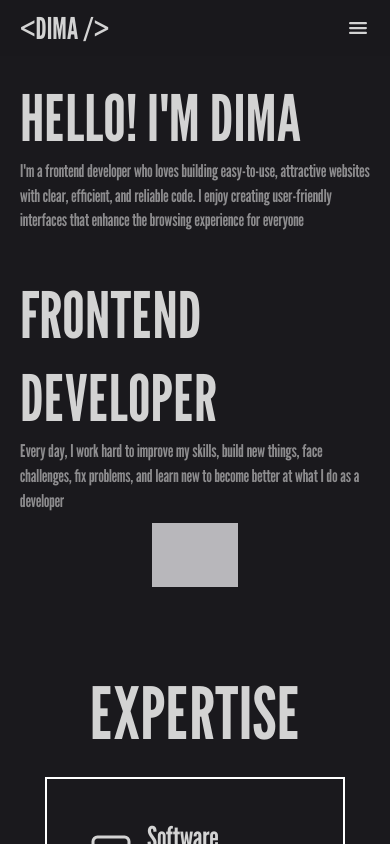
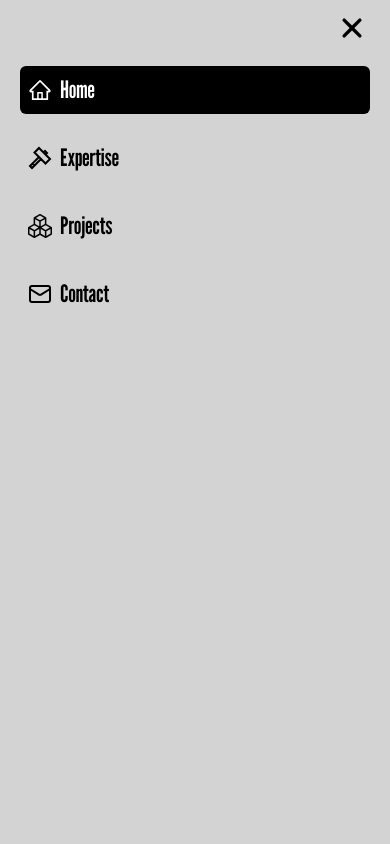
Before and after one commit to DimaShamoev/Web_Portfolio, a React (Vite) app: page / in a window 390 px wide. Both pictures are taken after a click on the element 358 px from the left and 28 px from the top of the page. Shown: the top 844 px of the page. Built offline with nearby package versions, Linux system fonts and the light colour scheme; grey boxes are pictures that could not be loaded.

Commit message:
finished first verision of portfolio

```diff
--- a/package.json
+++ b/package.json
@@ -19,7 +19,8 @@
     "react-hook-form": "^7.56.4",
     "react-icons": "^5.5.0",
     "react-router-dom": "^7.6.0",
-    "tailwindcss": "^4.1.6"
+    "tailwindcss": "^4.1.6",
+    "zustand": "^5.0.4"
   },
   "devDependencies": {
     "@eslint/js": "^9.25.0",
--- /dev/null
+++ b/src/components/Aside.tsx
@@ -0,0 +1,49 @@
+import { IoClose } from "react-icons/io5"
+import AsideLinks from "./UI/AsideLinks"
+import { LuMail } from "react-icons/lu"
+import { BsBoxes } from "react-icons/bs"
+import { GrTools } from "react-icons/gr"
+import { AiOutlineHome } from "react-icons/ai"
+import { useAsideStore } from "../store/UseAsideStore"
+
+const Aside: React.FunctionComponent = () => {
+
+    const toggleAside = useAsideStore((state) => state.toggleAside)
+    const asideOpen = useAsideStore((state) => state.isAsideOpen)
+
+    return (
+        <div className={`fixed z-5 text-black ${asideOpen ? 'inset-0' : ''}`}>
+            <div
+                className={`layout fixed  bg-black/50 ${asideOpen ? 'inset-0' : 'hidden'} `}
+                onClick={toggleAside}
+            ></div>
+
+            <aside className={`aside fixed top-0 bottom-0 w-full max-w-[450px] z-[5] bg-[#D3D3D3] sm-box-padding flex flex-col gap-5 transition-all duration-200 ${asideOpen ? 'right-[0px]' : 'right-[-450px]'}`}>
+                <div
+                    className="close-btn flex justify-end text-4xl cursor-pointer"
+                    onClick={toggleAside}
+                >
+                    <IoClose />
+                </div>
+                <div className="links">
+                    <ul className="flex flex-col gap-5">
+                        <AsideLinks link="/" Icon={AiOutlineHome}>
+                            Home
+                        </AsideLinks>
+                        <AsideLinks link="/expertise" Icon={GrTools}>
+                            Expertise
+                        </AsideLinks>
+                        <AsideLinks link="/projects" Icon={BsBoxes}>
+                            Projects
+                        </AsideLinks>
+                        <AsideLinks link="/contact" Icon={LuMail}>
+                            Contact
+                        </AsideLinks>
+                    </ul>
+                </div>
+            </aside>
+        </div>
+    )
+}
+
+export default Aside
--- a/src/components/Footer.tsx
+++ b/src/components/Footer.tsx
@@ -28,7 +28,9 @@ const Footer: React.FunctionComponent = () => {
                             </motion.div>
                         </div>
                         <div className="cv-download">
-                            <a href="#" className="uppercase bg-black text-white border-4 border-transparent py-2 px-2 rounded-lg transition-colors duration-300 hover:bg-white hover:text-black hover:border-black">Download CV</a>
+                            <a href="/assets/DimaShamoev_CV.pdf" download className="uppercase bg-black text-white border-4 border-transparent py-2 px-2 rounded-lg transition-colors duration-300 hover:bg-white hover:text-black hover:border-black">
+                                Download CV
+                            </a>
                         </div>
                     </div>
                     <motion.div
--- a/src/components/Header.tsx
+++ b/src/components/Header.tsx
@@ -3,8 +3,12 @@ import { headerTopToBottomAnim } from "../animations/headerAnimations"
 import { motion } from "framer-motion";
 import AnimatedLinks from "./UI/AnimatedLinks";
 import { Link } from "react-router-dom";
+import { useAsideStore } from "../store/UseAsideStore";
 
 const Header: React.FunctionComponent = () => {
+
+    const toggleAside = useAsideStore(state => state.toggleAside)
+
     return (
         <header className="flex justify-between items-center sm-box-padding backdrop-blur-md bg-[#1A191D]/70 container">
             <div className="header-wrapper flex items-center justify-between w-full">
@@ -28,7 +32,12 @@ const Header: React.FunctionComponent = () => {
                         <AnimatedLinks link="/projects">Projects</AnimatedLinks>
                         <AnimatedLinks link="/contact">Contact</AnimatedLinks>
                     </ul>
-                    <span className="cursor-pointer text-2xl sm:hidden"><IoMenu /></span>
+                    <span
+                        className="cursor-pointer text-2xl sm:hidden"
+                        onClick={toggleAside}
+                    >
+                        <IoMenu />
+                    </span>
                 </motion.nav>
             </div>
         </header>
--- /dev/null
+++ b/src/components/UI/AsideLinks.tsx
@@ -0,0 +1,27 @@
+import type { IconType } from "react-icons"
+import { NavLink } from "react-router-dom"
+import { useAsideStore } from "../../store/UseAsideStore"
+
+interface IAsideLinksProps {
+    link: string
+    Icon: IconType
+    children: React.ReactNode
+}
+
+const AsideLinks: React.FunctionComponent<IAsideLinksProps> = ({ link, children, Icon }) => {
+
+    const toggleAside = useAsideStore(state => state.toggleAside)
+
+    return (
+        <li>
+            <NavLink
+                to={link}
+                onClick={toggleAside}
+                className={({ isActive }) => isActive ? 'flex items-center gap-2 text-2xl bg-black text-white rounded-md p-2' : 'flex items-center gap-2 text-2xl rounded-md p-2' }>
+                <Icon /> <span >{ children }</span>
+            </NavLink>
+        </li>
+    )
+}
+
+export default AsideLinks
--- a/src/components/UI/projects/ProjectsList.tsx
+++ b/src/components/UI/projects/ProjectsList.tsx
@@ -14,6 +14,7 @@ const ProjectsList: React.FunctionComponent = () => {
             <div className="">
                 {projectsData.map((project) => (
                     <ProjectCard
+                        key={project.id}
                         title={project.title}
                         stack={project.stack}
                         projectUrl={project.url}
--- a/src/components/layout/Layout.tsx
+++ b/src/components/layout/Layout.tsx
@@ -3,6 +3,7 @@ import { motion } from 'framer-motion'
 import Header from "../Header"
 import { appear } from "../../animations/layoutAnimation"
 import Footer from "../Footer"
+import Aside from "../Aside"
 
 const Layout: React.FunctionComponent = () => {
 
@@ -11,9 +12,10 @@ const Layout: React.FunctionComponent = () => {
             initial='initial'
             animate='animate'
             variants={ appear }
-            className="flex flex-col min-h-screen bg-[#1A191D] overflow-hidden"
+            className="relative flex flex-col min-h-screen bg-[#1A191D] overflow-hidden"
         >
             <Header />
+            <Aside />
             <main className="main flex flex-col flex-1 container">
                 <Outlet />
             </main>
--- a/src/data/projects.data.ts
+++ b/src/data/projects.data.ts
@@ -86,7 +86,7 @@ export const projectsData: projectsDataType[] = [
     {
         id: 6,
         title: 'Coming Soon',
-        titleBG: 'bg-[#7886C7]',
+        titleBG: 'bg-[#70c95b]',
         children: "This project is still in progress and will be released soon. It's being thoughtfully designed and developed to provide a useful and enjoyable experience. We're working hard to ensure everything works smoothly and looks great. Stay tuned for more",
         stack: ['Coming Soon' ],
         url: 'https://github.com/DimaShamoev'
--- /dev/null
+++ b/src/store/UseAsideStore.ts
@@ -0,0 +1,11 @@
+import { create } from "zustand";
+
+interface IUseAsideStore {
+    isAsideOpen: boolean,
+    toggleAside: () => void
+}
+
+export const useAsideStore = create<IUseAsideStore>((set) => ({
+    isAsideOpen: false,
+    toggleAside: () => set((state) => ({ isAsideOpen: !state.isAsideOpen }))
+}))
```
Also changed, not shown: 2 other files (tests, documents, lock files or other folders).
